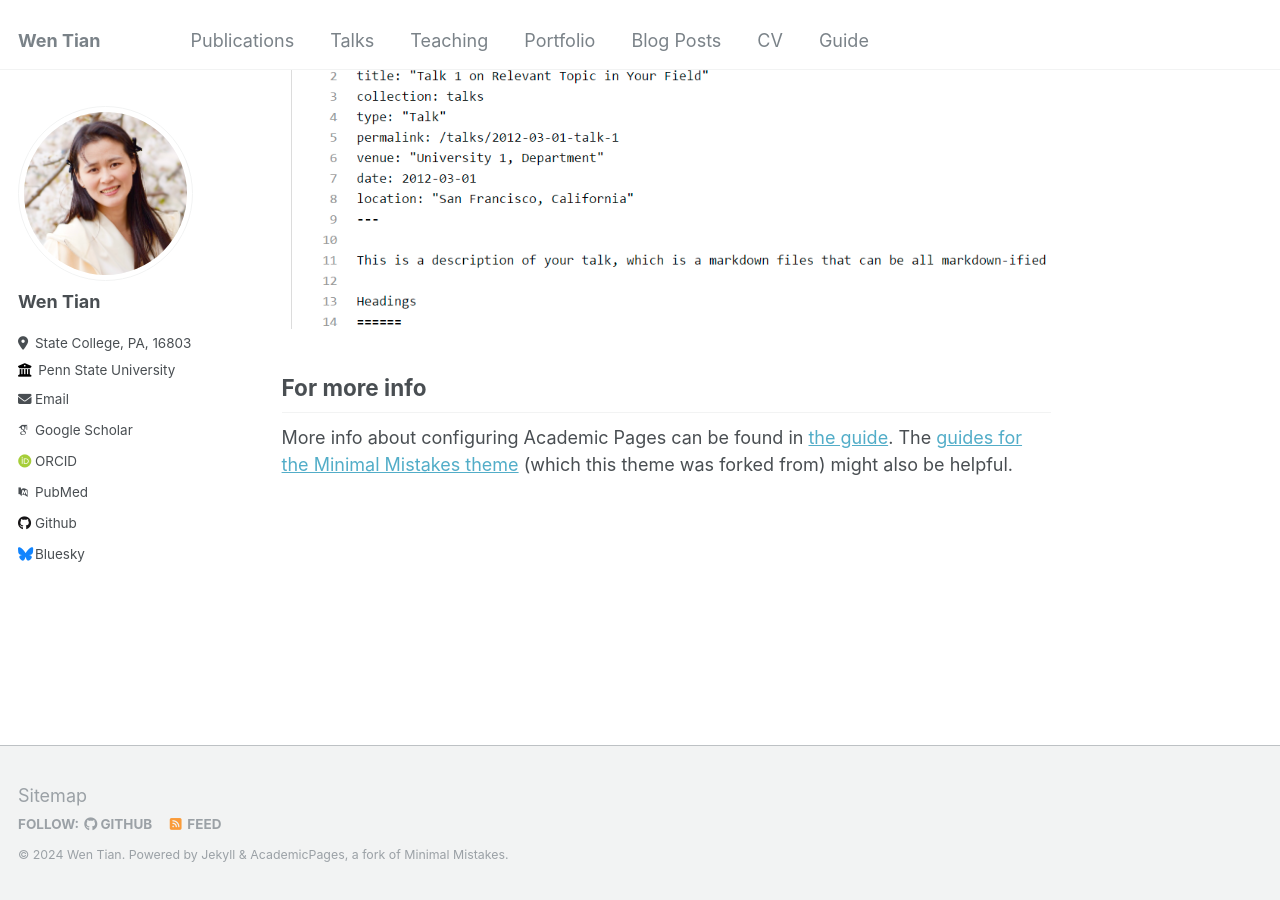
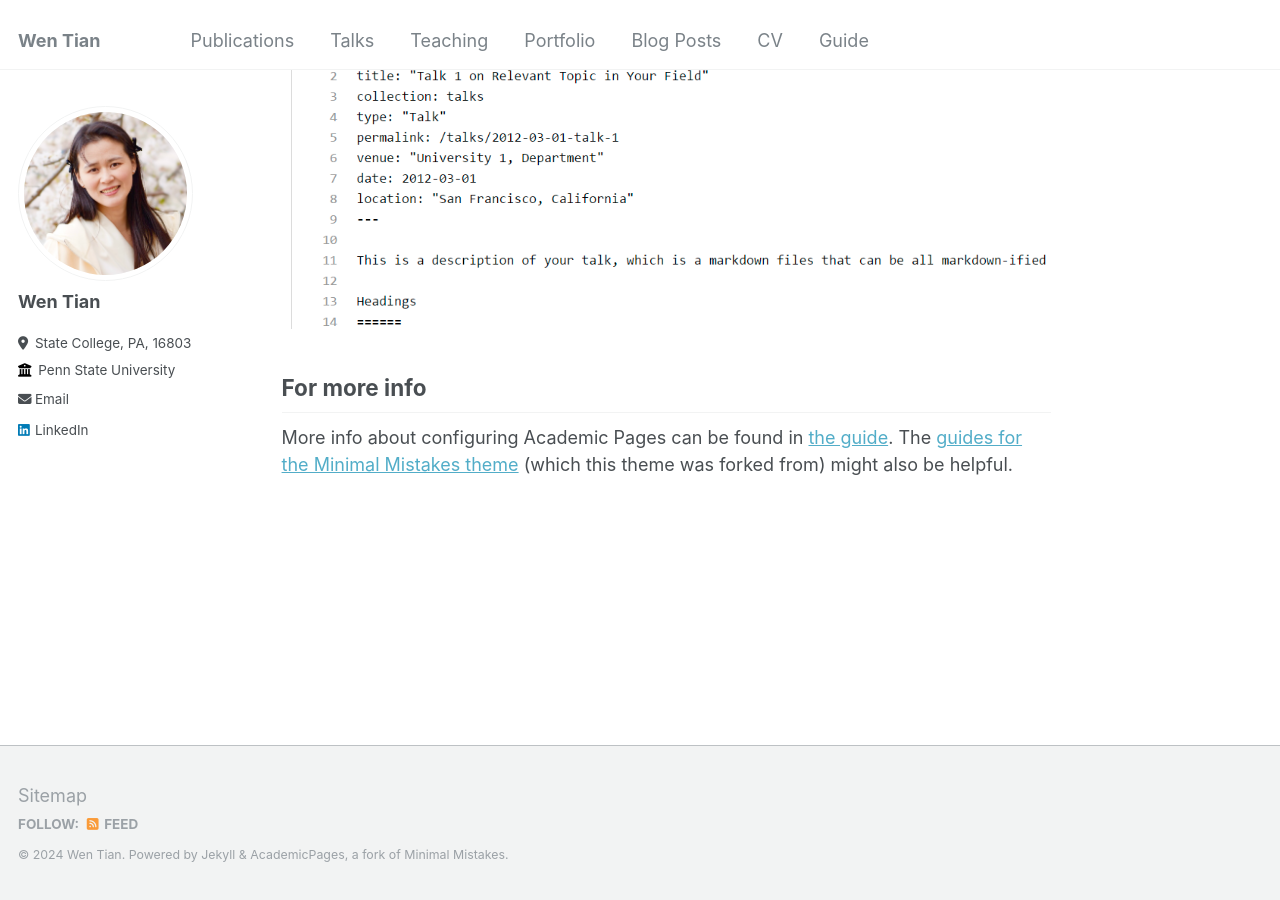
Before and after one commit to Wendy-WenTian/Wendy-WenTian.github.io, a Jekyll site: the page built from _pages/about.md, in a window 1280 px wide and 900 px high, scrolled down 2660 px. Built offline with Jekyll 4.4.1, drawn with Linux system fonts in a browser that asks for light colours; some web fonts are replaced.

Commit message:
Update _config.yml

```diff
--- a/_config.yml
+++ b/_config.yml
@@ -33,47 +33,47 @@ author:
   email            : "wendytian1994@outlook.com"
 
   # Academic websites
-  arxiv            : # URL - Update with the correct link to your profile
-  googlescholar    : "https://scholar.google.com/citations?user=PS_CX0AAAAAJ"
-  impactstory      : # URL
-  orcid            : "http://orcid.org/yourorcidurl"
-  semantic         : # URL
-  pubmed           : "https://www.ncbi.nlm.nih.gov/pubmed/?term=john+snow"
-  researchgate     : # URL
+  # arxiv            : # URL - Update with the correct link to your profile
+  # googlescholar    : "https://scholar.google.com/citations?user=PS_CX0AAAAAJ"
+  # impactstory      : # URL
+  # orcid            : "http://orcid.org/yourorcidurl"
+  # semantic         : # URL
+  # pubmed           : "https://www.ncbi.nlm.nih.gov/pubmed/?term=john+snow"
+  # researchgate     : # URL
 
   # Repositories and software development
-  bitbucket        : # Username - Update with your username on the site
-  codepen          : # Username
-  dribbble         : # Username
-  github           : "academicpages"
-  kaggle           : # Username
-  stackoverflow    : # User number or user number and name (i.e., use "1" or "1/jeff-atwood")
+  # bitbucket        : # Username - Update with your username on the site
+  # codepen          : # Username
+  # dribbble         : # Username
+  # github           : "academicpages"
+  # kaggle           : # Username
+  # stackoverflow    : # User number or user number and name (i.e., use "1" or "1/jeff-atwood")
 
   # Social media
-  bluesky          : "bsky.app" # Replace this with you Bluesky username
-  facebook         : # Username
-  flickr           : # Username
-  foursquare       : # Username
-  goodreads        : # Username
-  google_plus      : # Username
-  keybase          : # Username
-  instagram        : # Username
-  lastfm           : # Username
-  linkedin         : # Username
-  mastodon         : # URL
-  medium           : # URL
-  pinterest        : # Username
-  soundcloud       : # Username
-  steam            : # Username
-  telegram         : # URL
-  tumblr           : # Username
-  twitter          : # Username for X / Twitter
-  vine             : # Username
-  weibo            : # Username
-  wikipedia        : # Username
-  xing             : # Username
-  youtube          : # Username
-  zhihu            : # URL
+  # bluesky          : "bsky.app" # Replace this with you Bluesky username
+  # facebook         : # Username
+  # flickr           : # Username
+  # foursquare       : # Username
+  # goodreads        : # Username
+  # google_plus      : # Username
+  # keybase          : # Username
+  # instagram        : # Username
+  # lastfm           : # Username
+  linkedin         : linkedin.com/in/wen-tian # Username
+  # mastodon         : # URL
+  # medium           : # URL
+  # pinterest        : # Username
+  # soundcloud       : # Username
+  # steam            : # Username
+  # telegram         : # URL
+  # tumblr           : # Username
+  # twitter          : # Username for X / Twitter
+  # vine             : # Username
+  # weibo            : # Username
+  # wikipedia        : # Username
+  # xing             : # Username
+  # youtube          : # Username
+  # zhihu            : # URL
 
 
 # Site Settings
```
